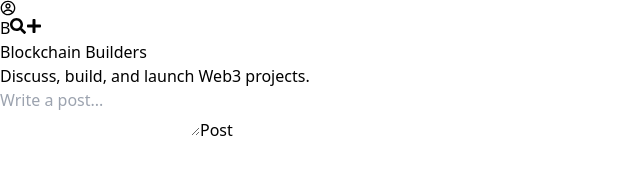
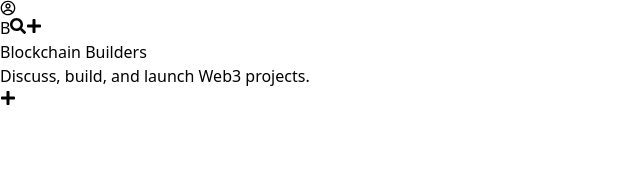
Before and after one commit to som14062005/ColabX, a React (Vite) app in the folder frontend/: page /community in a window 1280 px wide. Shown: the top 192 px of the page, without its empty margins (0-640 px from the left). Built offline with nearby package versions, Linux system fonts and the light colour scheme.

Commit message:
enhanced UX

```diff
--- a/frontend/src/CommunitiesPage.jsx
+++ b/frontend/src/CommunitiesPage.jsx
@@ -19,28 +19,32 @@ const CommunitiesPage = () => {
   ]);
   const [joinedCommunities, setJoinedCommunities] = useState([communities[0].name]);
   const [currentCommunity, setCurrentCommunity] = useState(communities[0]);
-  const [view, setView] = useState('community'); // community | search | create
+  const [view, setView] = useState('community');
   const [searchQuery, setSearchQuery] = useState('');
-  const [newPost, setNewPost] = useState('');
+  const [newPostTitle, setNewPostTitle] = useState('');
+  const [newPostContent, setNewPostContent] = useState('');
   const [newComment, setNewComment] = useState({});
   const [newCommunity, setNewCommunity] = useState({ name: '', description: '', rules: '' });
   const [pendingJoinCommunity, setPendingJoinCommunity] = useState(null);
+  const [showPostModal, setShowPostModal] = useState(false);
   const [username] = useState('pranaav');
 
   const handlePost = () => {
-    if (!newPost.trim()) return;
+    if (!newPostTitle.trim() || !newPostContent.trim()) return;
     const updatedCommunities = communities.map(c => {
       if (c.name === currentCommunity.name) {
         return {
           ...c,
-          posts: [...c.posts, { user: username, text: newPost, comments: [] }]
+          posts: [...c.posts, { user: username, title: newPostTitle, content: newPostContent, comments: [] }]
         };
       }
       return c;
     });
     setCommunities(updatedCommunities);
     setCurrentCommunity(updatedCommunities.find(c => c.name === currentCommunity.name));
-    setNewPost('');
+    setNewPostTitle('');
+    setNewPostContent('');
+    setShowPostModal(false);
   };
 
   const handleComment = (postIndex) => {
@@ -92,8 +96,7 @@ const CommunitiesPage = () => {
   };
 
   return (
-    <div className="flex h-screen bg-[#0D0D0D] text-white">
-      {/* Sidebar */}
+    <div className="flex h-screen bg-[#0D0D0D] text-white relative">
       <div className="w-20 bg-[#1A1A1A] flex flex-col items-center p-4 space-y-6">
         <div className="text-lg font-bold"><CgProfile /></div>
         {joinedCommunities.map(name => (
@@ -116,27 +119,17 @@ const CommunitiesPage = () => {
         </button>
       </div>
 
-      {/* Main Content */}
       <div className="flex-1 overflow-y-auto p-6">
         {view === 'community' && (
           <div>
             <h2 className="text-2xl font-bold mb-4">{currentCommunity.name}</h2>
             <p className="text-[#B3B3B3] mb-6">{currentCommunity.description}</p>
 
-            {/* New Post */}
-            <textarea
-              value={newPost}
-              onChange={e => setNewPost(e.target.value)}
-              placeholder="Write a post..."
-              className="w-full p-3 bg-[#1A1A1A] rounded mb-2 text-white"
-            />
-            <button onClick={handlePost} className="bg-[#A259FF] px-4 py-2 rounded mb-4">Post</button>
-
-            {/* Posts */}
             {currentCommunity.posts.map((post, i) => (
               <div key={i} className="bg-[#1A1A1A] p-4 mb-4 rounded">
                 <div className="font-semibold mb-1">{post.user}</div>
-                <div>{post.text}</div>
+                <div className="font-bold text-lg">{post.title}</div>
+                <div className="mb-2">{post.content}</div>
                 <div className="mt-2">
                   {post.comments.map((comment, ci) => (
                     <div key={ci} className="ml-4 mt-1 text-sm text-[#B3B3B3]">
@@ -158,6 +151,10 @@ const CommunitiesPage = () => {
                 </div>
               </div>
             ))}
+
+            <button onClick={() => setShowPostModal(true)} className="fixed bottom-6 right-6 bg-[#A259FF] rounded-full p-4 shadow-lg">
+              <FaPlus className="text-white" />
+            </button>
           </div>
         )}
 
@@ -220,7 +217,6 @@ const CommunitiesPage = () => {
           </div>
         )}
 
-        {/* Join Rules Popup */}
         {pendingJoinCommunity && (
           <div className="fixed inset-0 bg-black bg-opacity-60 flex items-center justify-center">
             <div className="bg-[#1A1A1A] p-6 rounded w-full max-w-md">
@@ -233,6 +229,30 @@ const CommunitiesPage = () => {
             </div>
           </div>
         )}
+
+        {showPostModal && (
+          <div className="fixed inset-0 bg-black bg-opacity-70 flex items-center justify-center z-50">
+            <div className="bg-[#1A1A1A] p-6 rounded w-full max-w-lg">
+              <h3 className="text-xl font-bold mb-4">Create Post</h3>
+              <input
+                value={newPostTitle}
+                onChange={e => setNewPostTitle(e.target.value)}
+                placeholder="Post Title"
+                className="w-full p-3 mb-2 bg-[#0D0D0D] rounded text-white"
+              />
+              <textarea
+                value={newPostContent}
+                onChange={e => setNewPostContent(e.target.value)}
+                placeholder="Post Content"
+                className="w-full p-3 mb-4 bg-[#0D0D0D] rounded text-white"
+              />
+              <div className="flex justify-end space-x-4">
+                <button onClick={() => setShowPostModal(false)} className="text-[#EF4444]">Cancel</button>
+                <button onClick={handlePost} className="bg-[#A259FF] px-4 py-2 rounded">Post</button>
+              </div>
+            </div>
+          </div>
+        )}
       </div>
     </div>
   );
```
